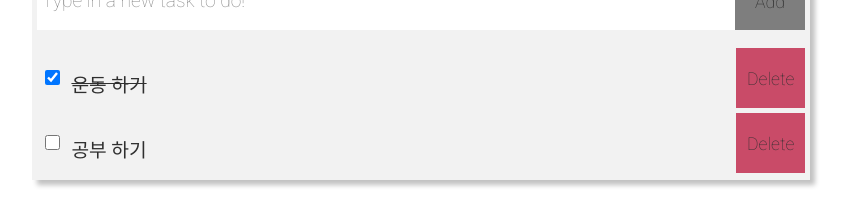
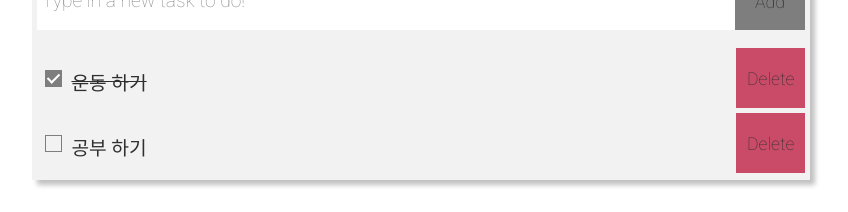
Before and after one commit to cadenzah/ausg-2020-handson-appsync, a React app: page / in a window 1280 px wide. Shown: the part 153-365 px from the top of the page, without its empty margins (219-1067 px from the left). Built offline with nearby package versions, Linux system fonts and the light colour scheme.

Commit message:
- added check mark in checkbox for todoitem

```diff
--- a/src/components/common/ToDoItem/ToDoItem.js
+++ b/src/components/common/ToDoItem/ToDoItem.js
@@ -10,11 +10,15 @@ const ToDoItem = (props) => {
       : `common-to-do-item done`
     }>
       <div className="common-to-do-item-checkbox">
-        <input
-          type="checkbox"
-          value={props.item.id}
-          checked={props.item.status === 'DONE' ? "checked" : ""}
-        />
+        <label htmlFor="to-do-checkbox">
+          <input
+            id="to-do-checkbox"
+            type="checkbox"
+            value={props.item.id}
+            checked={props.item.status === 'DONE' ? "checked" : ""}
+          />
+          <span />
+        </label>
       </div>
       <div className="common-to-do-item-desc">
         <span>{props.item.desc}</span>
--- a/src/components/common/ToDoItem/ToDoItem.scss
+++ b/src/components/common/ToDoItem/ToDoItem.scss
@@ -13,17 +13,76 @@
   & .common-to-do-item-checkbox {
     width: $item-checkbox-div-width;
     height: $item-height;
+
+    // checkbox styles
+    input {
+      &[id="to-do-checkbox"] {
+        display: none;
       }
 
-  input {
+      // &[id="to-do-checkbox"] + label {
+      //   display: inline-block;
+      //   position: relative;
+      //   top: calc((#{$item-height} - #{$item-checkbox-size}) / 2);
+      //   left: calc((#{$item-checkbox-div-width} - #{$item-checkbox-size}) / 2);
+      //   width: $item-checkbox-size;
+      //   height: $item-checkbox-size;
+      //   margin: 0;
+
+      //   border: 1px solid $color-primary;
+      //   background-color: $color-paper;
+      //   cursor: pointer;
+      // }
+
+      // &[id="to-do-checkbox"]:checked + label {
+      //   border: 1px solid $color-primary;
+      //   background-color: $color-primary;
+      //   cursor: pointer;
+      //   color: $color-paper;
+      // }
+    }
+
+    // checkbox and check mark style
+    & span {
+      display: inline-block;
       position: relative;
       top: calc((#{$item-height} - #{$item-checkbox-size}) / 2);
       left: calc((#{$item-checkbox-div-width} - #{$item-checkbox-size}) / 2);
-    display: inline-block;
       width: $item-checkbox-size;
       height: $item-checkbox-size;
       margin: 0;
-    background-color: #e3af70;
+
+      border: 1px solid $color-primary;
+      background-color: $color-paper;
+      cursor: pointer;
+    }
+
+    & input:checked ~ span {
+      border: 1px solid $color-primary;
+      background-color: $color-primary;
+      cursor: pointer;
+      color: $color-paper;
+    }
+
+    & span:after {
+      content: "";
+      position: absolute;
+      display: none;
+
+      left: calc((#{$item-checkbox-div-width} - #{$item-checkbox-size}) / 4 + 1px);
+      width: $item-checkmark-width;
+      height: $item-checkmark-height;
+      border: solid white;
+      border-width: 0 $item-checkmark-border $item-checkmark-border 0;
+      -webkit-transform: rotate(45deg);
+      -ms-transform: rotate(45deg);
+      transform: rotate(45deg);
+    }
+
+    & input:checked ~ span:after {
+      display: block;
+    }
+
   }
 
   & .common-to-do-item-desc {
@@ -33,7 +92,7 @@
 
     span {
       position: relative;
-      top: calc((#{$item-height} - #{$item-checkbox-size}) / 2);
+      top: calc((#{$item-height} - #{$item-checkbox-size}) / 2 - 2px);
       padding: {
         left: 5px;
       }
--- a/src/scss/_variables.scss
+++ b/src/scss/_variables.scss
@@ -10,12 +10,15 @@ $item-height: 60px;
 // ToDoItem.scss specific
 $item-checkbox-div-width: 30px;
 $item-checkbox-size: 15px;
+$item-checkmark-width: 5px; // left line
+$item-checkmark-height: 10px; // right line
+$item-checkmark-border: 2px;
 
 // color presets
 $color-primary: #7E7E7E;
 $color-default: #595959;
 $color-caution: #c94b68;
-$color-paper: rgb(242, 242, 242);
+$color-paper: #f2f2f2;
 $color-font: #2F2F2F;
 $color-placeholder: #898989;
 $color-box-shadow: #c1c1c1;
```
Lines whose indentation alone changed are shown as unchanged.
